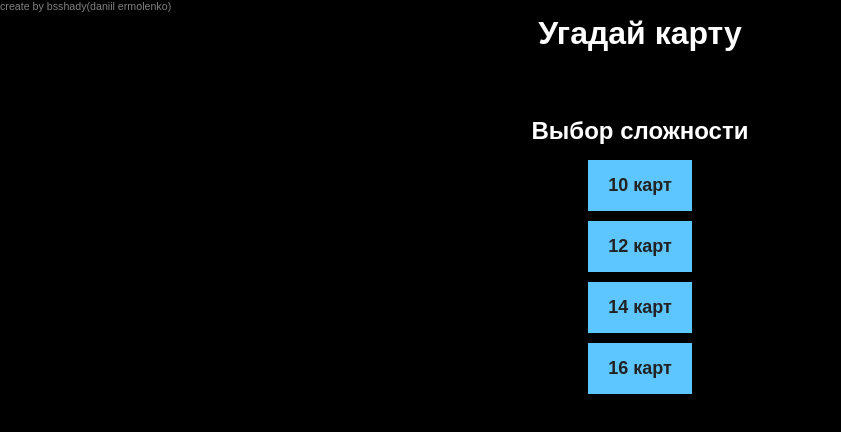
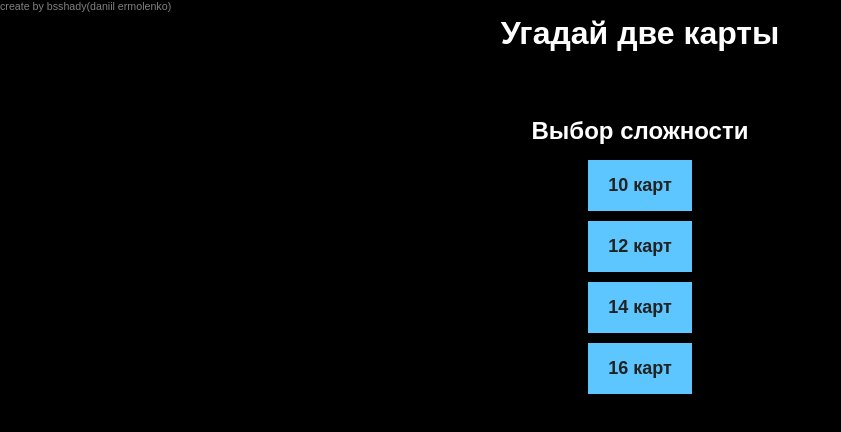
Before and after one commit to bsshady/bsshady.github.io, a plain HTML site: page index.html in a window 1280 px wide. Shown: the whole page, without its empty margins (0-841 px from the left). Drawn offline with Linux system fonts and the light colour scheme.

Commit message:
Update index.html

```diff
--- a/index.html
+++ b/index.html
@@ -15,7 +15,7 @@
     <div class="game-content">
       <header class="header">
         <div class="container">
-          <h1 class="header__title">Угадай карту</h1>
+          <h1 class="header__title">Угадай две карты</h1>
         </div>
       </header>
       <main>
```
